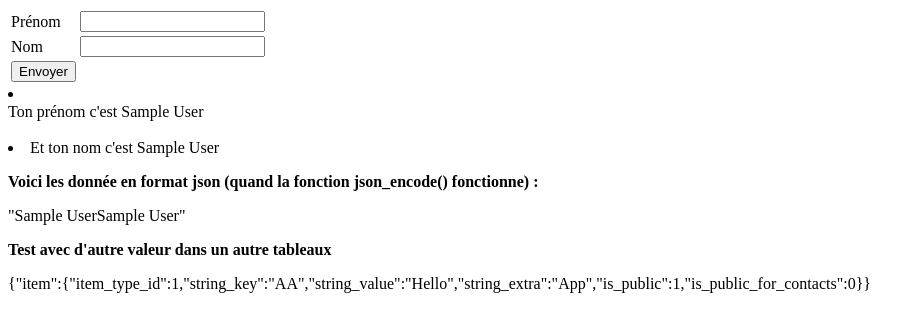
After one commit to David-HUMBLOT/Projet_PHP_formulaire_exo, a PHP site: page /transmission_donnee_par_formulaire.php in a window 1280 px wide. The commit adds this page. Shown: the top 332 px of the page, without its empty margins (0-924 px from the left). Run offline with PHP 8.4, Linux system fonts and the light colour scheme; the visitor is signed in with stand-in values (Sample User, id 1).

Commit message:
test_json_php

```diff
--- /dev/null
+++ b/transmission_donnee_par_formulaire.php
@@ -0,0 +1,67 @@
+<!DOCTYPE html>
+<!--remlise de session start pour recuperer les valeurs tableaux session-->
+<?php
+
+  session_start();
+
+?>
+
+<html>
+
+  <head>
+    <meta charset="UTF-8" />
+    <title>Transission de données par un formulaire</title>
+  </head>
+
+  <body>
+
+
+
+    <form name="MonFormulaire" method="post" action="traitement.php">
+      <table>
+          <tr>
+              <td><label>Prénom</label></td>
+              <td><input type="text" name="prenom" required id="prenom"></td>
+          </tr>
+
+          <tr>
+              <td><label>Nom</label></td>
+              <td><input type="text" name="nom" required id = "nom" ></td>
+          </tr>
+
+          <tr>
+              <td><input type="submit" name="Nom" value="Envoyer" ></td>
+              <td></td>
+          </tr>
+      </table>
+    </form>
+
+    <?php
+
+
+echo "<li><br>Ton prénom c'est ".$_SESSION["prenom"]."</li><br>";
+echo "<li>Et ton nom c'est ".$_SESSION["nom"]."</li>";
+?>
+<p><strong>Voici les donnée en format json (quand la fonction json_encode() fonctionne) :</strong></p>
+<?php
+echo json_encode ($_SESSION["nom"].$_SESSION["prenom"]);
+    ?>
+
+<p><strong>Test avec d'autre valeur dans un autre tableaux </strong></p>
+
+<?php
+
+        $post_data = array(
+          'item' => array(
+            'item_type_id' => 1,
+            'string_key' => 'AA',
+            'string_value' => 'Hello',
+            'string_extra' => 'App',
+            'is_public' => 1,
+          'is_public_for_contacts' => 0
+          )
+        );
+        echo json_encode($post_data)."\n";
+?>
+  </body>
+</html>
```
Also changed, not shown: functions.php (added, +18 -0 lines), lecture-session.php (added, +42 -0 lines), src/index.php (deleted, +0 -35 lines), traitement.php (renamed from src/libs/traitement.php, +6 -1 lines), src/includes/header.php (deleted), src/libs/functions.php (deleted).
